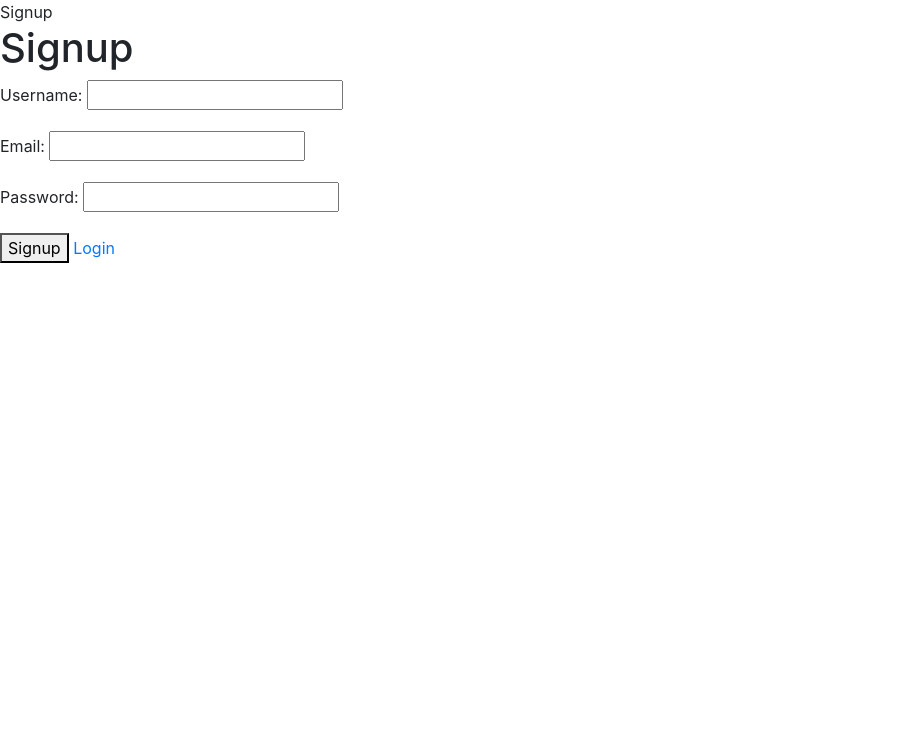
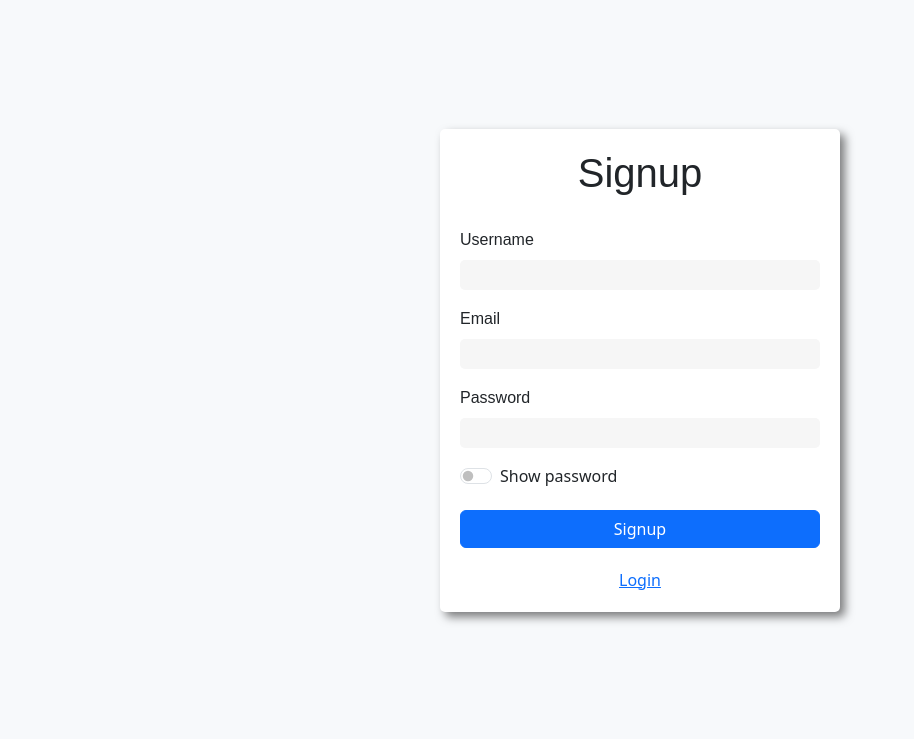
Before and after one commit to EnesBrt/Dashboard-django-web-app, a Django app: page / in a window 1280 px wide. Shown: the top 739 px of the page, without its empty margins (0-914 px from the left). Run offline with Django 4.2, Linux system fonts and the light colour scheme; some libraries are stand-ins or nearby versions.

Commit message:
Configurated the front end of signup, profile, settings

```diff
--- a/dashboard_app/templates/login.html
+++ b/dashboard_app/templates/login.html
@@ -9,6 +9,7 @@
 
         body {
             background-color: #f7f9fb;
+        }
 
         h1 {
             font-family: Arial, Helvetica, sans-serif;
--- a/dashboard_app/templates/signup.html
+++ b/dashboard_app/templates/signup.html
@@ -3,17 +3,103 @@
 <head>
     <meta charset="UTF-8">
     <meta name="viewport" content="width=device-width, initial-scale=1">
-    <link rel="stylesheet" href="https://maxcdn.bootstrapcdn.com/bootstrap/4.0.0/css/bootstrap.min.css">
+    <link href="https://cdn.jsdelivr.net/npm/bootstrap@5.3.2/dist/css/bootstrap.min.css" rel="stylesheet" integrity="sha384-T3c6CoIi6uLrA9TneNEoa7RxnatzjcDSCmG1MXxSR1GAsXEV/Dwwykc2MPK8M2HN" crossorigin="anonymous">
+    <script src="https://cdn.jsdelivr.net/npm/bootstrap@5.3.2/dist/js/bootstrap.bundle.min.js" integrity="sha384-C6RzsynM9kWDrMNeT87bh95OGNyZPhcTNXj1NW7RuBCsyN/o0jlpcV8Qyq46cDfL" crossorigin="anonymous"></script>
+
+    <style>
+        body {
+            background-color: #f7f9fb;
+        }
+
+        h1 {
+            font-family: Arial, Helvetica, sans-serif;
+            text-align: center;
+            margin-bottom: 30px;
+        }
+
+        .form-container {
+        display: flex;
+        justify-content: center;
+        align-items: center;
+        height: calc(100vh - 60px); /* Adjust this value based on the height of your navbar */
+        }
+
+    form {
+        background-color: white;
+        border: transparent; /* Change this to the color you want for the outline */
+        padding: 20px;
+        border-radius: 5px;
+        width: 100%;
+        max-width: 400px; /* Limit the width of the form */
+        margin: auto; /* Center the form */
+        box-shadow: 5px 5px 10px rgba(0, 0, 0, 0.5);
+        }
+
+        .form-label {
+        font-family: Arial, Helvetica, sans-serif;
+        }
+
+        input {
+        border-radius: 5px;
+        border: none;
+        width: 100%;
+        background-color: #f6f6f6;
+        height: 30px;
+        }
+
+        .btn-primary {
+        width: 100%;
+        margin-right: 10px;
+        margin-top: 20px;
+
+        }
+
+        a {
+            display: block;
+            text-align: center;
+            margin-top: 20px;
+        }
+
+    </style>
 </head>
 
-{% block title %}Signup{% endblock %}
+{% block content %}
+<div class="form-container">
+    <form method="post">
+        {% csrf_token %}
+        <h1>Signup</h1>
+        <div class="mb-3">
+            <label for="{{ form.username.id_for_label }}" class="form-label">Username</label><br>
+            {{ form.username }}
+        </div>
+        <div class="mb-3">
+            <label for="{{ form.email.id_for_label }}" class="form-label">Email</label><br>
+            {{ form.email }}
+        </div>
+        <div class="mb-3">
+            <label for="{{ form.password1.id_for_label }}" class="form-label">Password</label><br>
+            <input id="passwordField" type="password" name="{{ form.password.name }}" />
+        </div>
+        <div class="form-check form-switch">
+            <input class="form-check-input" type="checkbox" role="switch" id="flexSwitchCheckDefault" onchange="togglePasswordVisibility()">
+            <label class="form-check-label" for="flexSwitchCheckDefault">Show password</label>
+        </div>
+        <button type="submit" class="btn btn-primary">Signup</button>
+        <a href="{% url 'login' %}" >Login</a>
+    </form>
+</div>
 
-{% block content %}
-<h1>Signup</h1>
-<form method="post">
-    {% csrf_token %}
-    {{ form.as_p }}
-    <button type="submit">Signup</button>
-    <a href="{% url 'login' %}">Login</a>
-</form>
+<script>
+    function togglePasswordVisibility() {
+        var passwordField = document.getElementById("passwordField");
+        var passwordSwitch = document.getElementById("flexSwitchCheckDefault");
+        if (passwordSwitch.checked) {
+            passwordField.type = "text";
+        } else {
+            passwordField.type = "password";
+        }
+    }
+</script>
+
 {% endblock %}
+</html>
```
Also changed, not shown: dashboard_app/templates/base.html (+4 -3 lines), dashboard_app/templates/profile.html (+47 -3 lines), dashboard_app/templates/settings_profile.html (+61 -20 lines).
